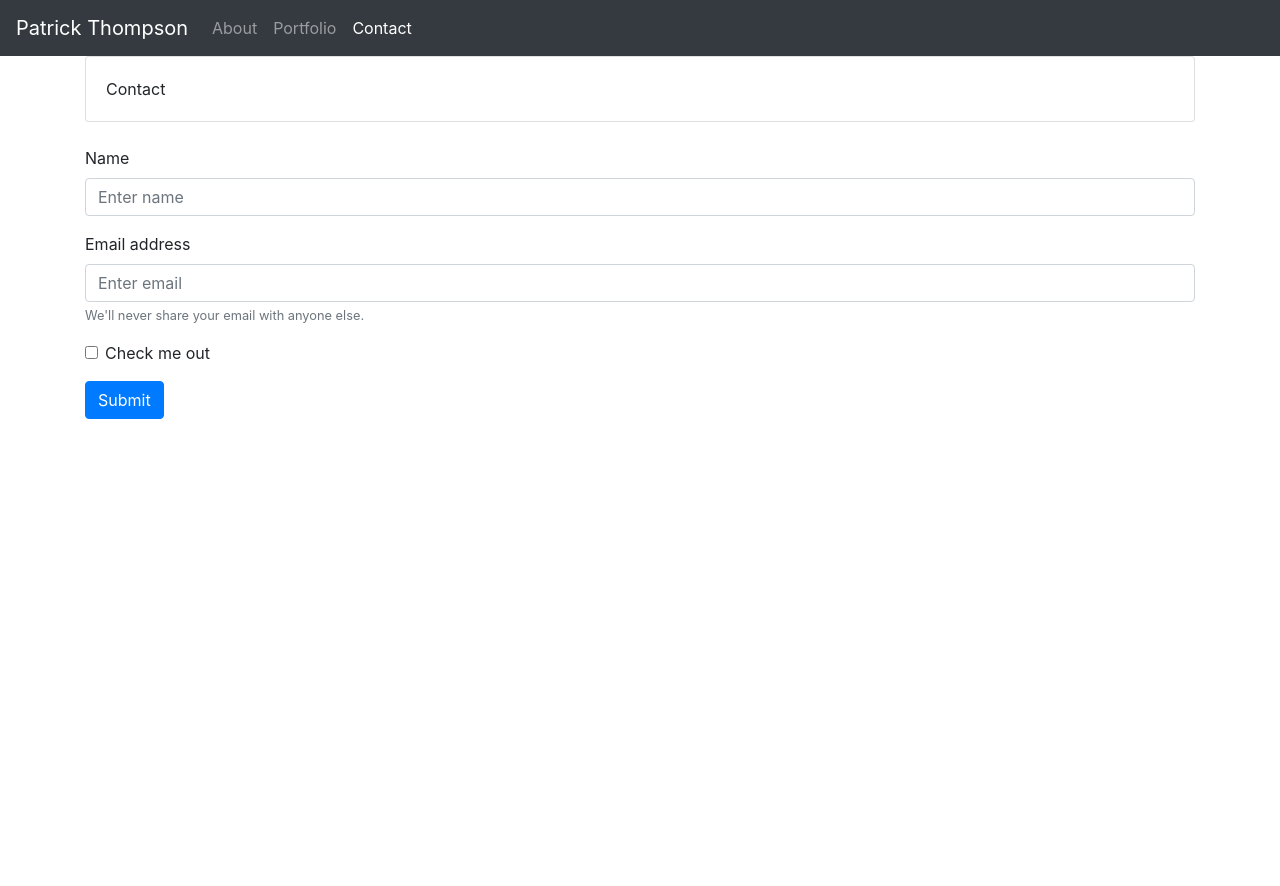
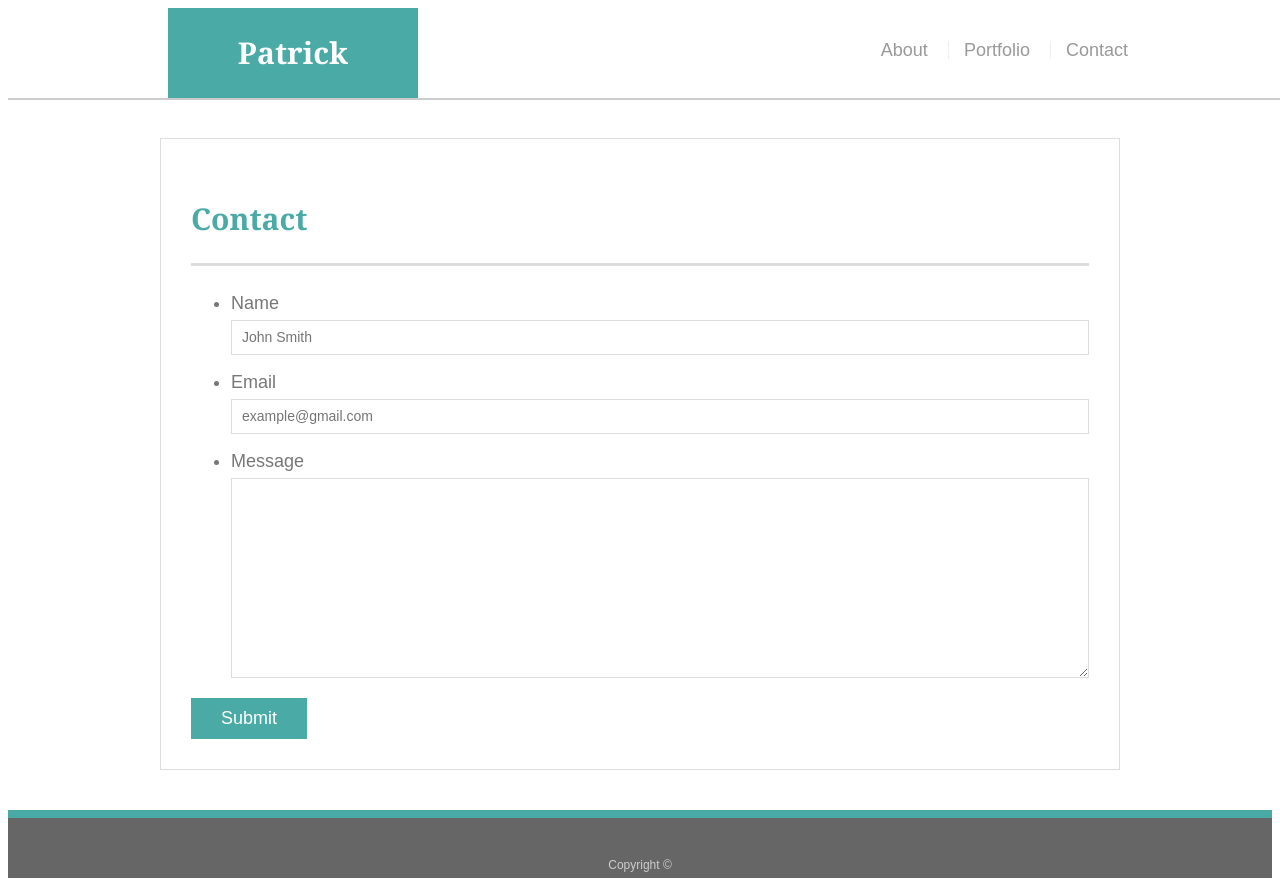
Before and after one commit to pat318/Bootstrap-Portfolio, a plain HTML site: page contact.html in a window 1280 px wide. Before the commit the page ends 800 px from the top, so only its background shows below. Drawn offline with nearby package versions, Linux system fonts and the light colour scheme.

Commit message:
new commit

```diff
--- /dev/null
+++ b/assets/css/style.css
@@ -0,0 +1,217 @@
+body {
+    font-family: Arial, "Helvetica Neue", Helvetica, sans-serif;
+    font-size: 18px;
+    line-height: 34px;
+    color: #777777;
+    background: url("../images/concrete_seamless.png");
+  }
+
+  * {
+    box-sizing: border-box;
+  }
+
+  /* general */
+
+  .container {
+    width: 100%;
+    max-width: 960px;
+    margin: 0 auto;
+    clear: both;
+  }
+
+  h1,
+  h2,
+  h3,
+  p {
+    margin-bottom: 20px;
+  }
+
+  p:last-child {
+    margin-bottom: 0;
+  }
+
+  h1,
+  h2,
+  h3 {
+    font-family: Georgia, Times, "Times New Roman", serif;
+    font-weight: 700;
+    color: #4aaaa5;
+  }
+
+  h1 {
+    padding-bottom: 20px;
+    font-size: 30px;
+    line-height: 49px;
+    border-bottom: 3px solid #dddddd;
+  }
+
+  h2,
+  h3 {
+    font-size: 22px;
+  }
+
+  /* header */
+
+  #masthead {
+    position: fixed;
+    z-index: 99;
+    width: 100%;
+    margin: 0 0 30px;
+    overflow: auto;
+    color: #ffffff;
+    background: #ffffff;
+    border-bottom: 2px solid #cccccc;
+  }
+
+  #logo {
+    float: left;
+    width: 250px;
+    height: 90px;
+    font-family: Georgia, Times, "Times New Roman", serif;
+    font-size: 30px;
+    font-weight: 700;
+    line-height: 90px;
+    color: #ffffff;
+    text-align: center;
+    text-decoration: none;
+    background: #4aaaa5;
+  }
+
+  nav {
+    float: right;
+    margin-top: 25px;
+  }
+
+  nav a {
+    display: inline-block;
+    padding-left: 15px;
+    margin-left: 15px;
+    line-height: 18px;
+    color: #999;
+    text-decoration: none;
+    border-left: 1px solid #efefef;
+  }
+
+  nav a:first-child {
+    border-left: 0 none;
+  }
+
+  /* footer */
+
+  footer {
+    padding: 30px 0;
+    clear: both;
+    font-size: 12px;
+    color: #ffffff;
+    color: #cccccc;
+    text-align: center;
+    background: #666666;
+    border-top: 8px solid #4aaaa5;
+    height: 50px;
+  }
+
+  h3, h2 {
+    padding-bottom: 20px;
+    margin-bottom: 15px;
+    line-height: 22px;
+    border-bottom: 2px solid #eeeeee;
+  }
+
+  /* main */
+
+  #main-container {
+    padding-top: 130px;
+    min-height: calc(100vh - 70px);
+  }
+
+  .main-section {
+    float: left;
+    width: 100%;
+    max-width: 960px;
+    padding: 30px;
+    margin: 0 0 40px;
+    background: #ffffff;
+    border: 1px solid #dddddd;
+  }
+
+  /* portfolio page */
+
+  .work {
+    position: relative;
+    float: left;
+    width: 274px;
+    margin: 20px 0 25px;
+    overflow: auto;
+  }
+
+  .work:nth-child(even) {
+    margin-right: 40px;
+  }
+
+  .work img {
+    width: 100%;
+    border: 0 none;
+    opacity: 0.8;
+  }
+
+  .work h3 {
+    position: absolute;
+    bottom: 20px;
+    width: 100%;
+    padding: 15px;
+    margin-bottom: 0;
+    font-weight: 300;
+    line-height: 30px;
+    color: #ffffff;
+    text-align: center;
+    background: #4aaaa5;
+    border-bottom: 0;
+  }
+
+  .auth-image {
+    float: left;
+    width: 200px;
+    height: auto;
+    margin-top: 10px;
+    margin-right: 25px;
+  }
+
+  /* contact page */
+
+  #contact-form ul {
+    margin-bottom: 20px;
+  }
+
+  #contact-form li {
+    margin-bottom: 10px;
+  }
+
+  label,
+  input[type=text],
+  input[type=email],
+  textarea {
+    display: block;
+    width: 100%;
+  }
+
+  input[type=text],
+  input[type=email],
+  textarea {
+    height: 35px;
+    padding: 0 10px;
+    font-size: 14px;
+    border: 1px solid #dddddd;
+  }
+
+  textarea {
+    height: 200px;
+  }
+
+  input[type=submit] {
+    padding: 10px 30px;
+    font-size: 18px;
+    color: #ffffff;
+    cursor: pointer;
+    background: #4aaaa5;
+    border: 0 none;
+  }
--- a/contact.html
+++ b/contact.html
@@ -1,65 +1,56 @@
-<!DOCTYPE html>
+<!doctype html>
 <html lang="en-us">
 
 <head>
-
   <meta charset="UTF-8">
-  <title>Student Bio</title>
-
-  <!-- We need to bring in the bootstrap CSS -->
-  <link rel="stylesheet" href="https://maxcdn.bootstrapcdn.com/bootstrap/4.0.0/css/bootstrap.min.css">
-
+  <title>Contact | Patrick Thompson</title>
+  <link rel="stylesheet" type="text/css" href="assets/css/style.css">
 </head>
 
 <body>
 
+  <header id="masthead">
+    <div class="container">
+      <a href="index.html" id="logo">Patrick Thompson</a>
+      <nav>
+        <a href="index.html">About</a>
+        <a href="portfolio.html">Portfolio</a>
+        <a href="contact.html">Contact</a>
+      </nav>
+    </div>
+  </header>
 
-  <nav class="navbar navbar-expand-lg navbar-dark bg-dark">
-    <a class="navbar-brand" href="#">Patrick Thompson</a>
-    <button class="navbar-toggler" data-toggle="collapse" data-target="#navbarSupportedContent" aria-controls="navbarSupportedContent" aria-expanded="false" aria-label="Toggle navigation">
-      <span class="navbar-toggler-icon"></span>
-    </button>
+  <div id="main-container" class="container">
+    <section class="main-section">
+      <h1>Contact</h1>
 
-    <div class="collapse navbar-collapse" id="navbarSupportedContent">
-      <ul class="navbar-nav mr-auto">
-        <li class="nav-item">
-          <a class="nav-link" href="#">About </a>
-        </li>
-        <li class="nav-item">
-          <a class="nav-link" href="#">Portfolio</a>
-        </li>
-        <li class="nav-item active">
-          <a class="nav-link" href="#">Contact <span class="sr-only">(current)</span></a>
+      <form id="contact-form">
+        <ul>
+          <li>
+            <label for="name">Name</label>
+            <input type="text" id="name" name="name" placeholder="John Smith" required="required">
+          </li>
+          <li>
+            <label for="email">Email</label>
+            <input type="email" id="email" name="email" placeholder="example@gmail.com" required="required">
+          </li>
+          <li>
+            <label for="message">Message</label>
+            <textarea id="message" name="message" required="required"></textarea>
+          </li>
+        </ul>
+        <input type="submit">
+      </form>
+
+    </section>
+
+  </div>
+
+  <footer>
+    <div class="container">
+      Copyright &copy;
     </div>
-  </nav>
-  <div class="container">
-    <div class="row">
-      <div class="col-lg-12">
-        <div class="card">
-        <div class="card-body">
-           Contact
-          </div>
-        </div>
-      </div>
-    </div>
-    <br>
-    <form>
-            <div class="form-group">
-                    <label for="nameInput">Name</label>
-                    <input type="Name" class="form-control" id="exampleInputName" placeholder="Enter name">
-                  </div>
-            <div class="form-group">
-              <label for="exampleInputEmail1">Email address</label>
-              <input type="email" class="form-control" id="exampleInputEmail1" aria-describedby="emailHelp" placeholder="Enter email">
-              <small id="emailHelp" class="form-text text-muted">We'll never share your email with anyone else.</small>
-            </div>
-            <div class="form-group form-check">
-              <input type="checkbox" class="form-check-input" id="exampleCheck1">
-              <label class="form-check-label" for="exampleCheck1">Check me out</label>
-            </div>
-            <button type="submit" class="btn btn-primary">Submit</button>
-          </form>
-  </div>
+  </footer>
 </body>
 
 </html>
```
Also changed, not shown: index.html (+32 -57 lines), portfolio.html (+89 -61 lines), assets/images/chi_over_the_lake.jpeg (deleted), assets/images/concrete_seamless.png (added), assets/images/pour-over.jpeg (deleted), assets/images/profile_pic.jpg (added), assets/images/technics-q-c-640-480-1.jpg (added), assets/images/technics-q-c-640-480-2.jpg (added), assets/images/technics-q-c-640-480-5.jpg (added), assets/images/technics-q-c-640-480-7.jpg (added), assets/images/technics-q-c-640-480-9.jpg (added), assets/images/tracks.jpeg (deleted), 2 other files.
